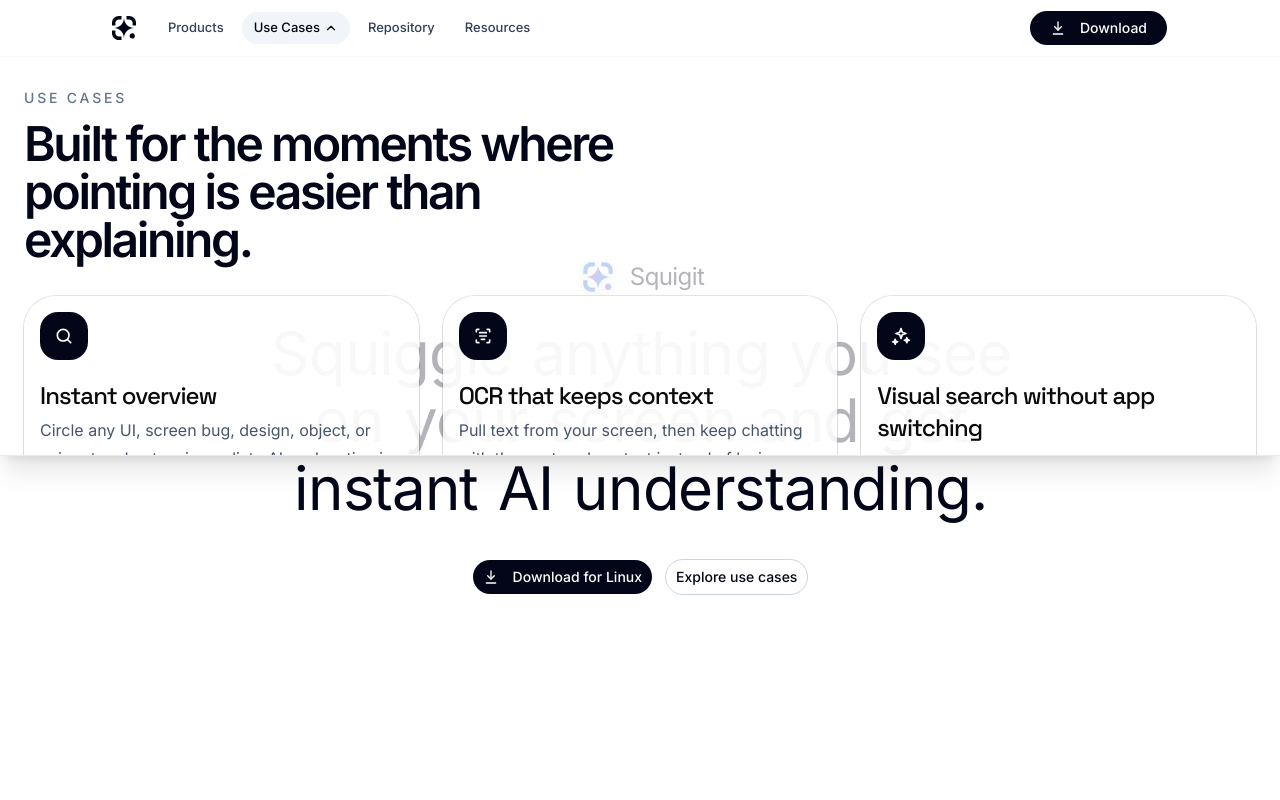
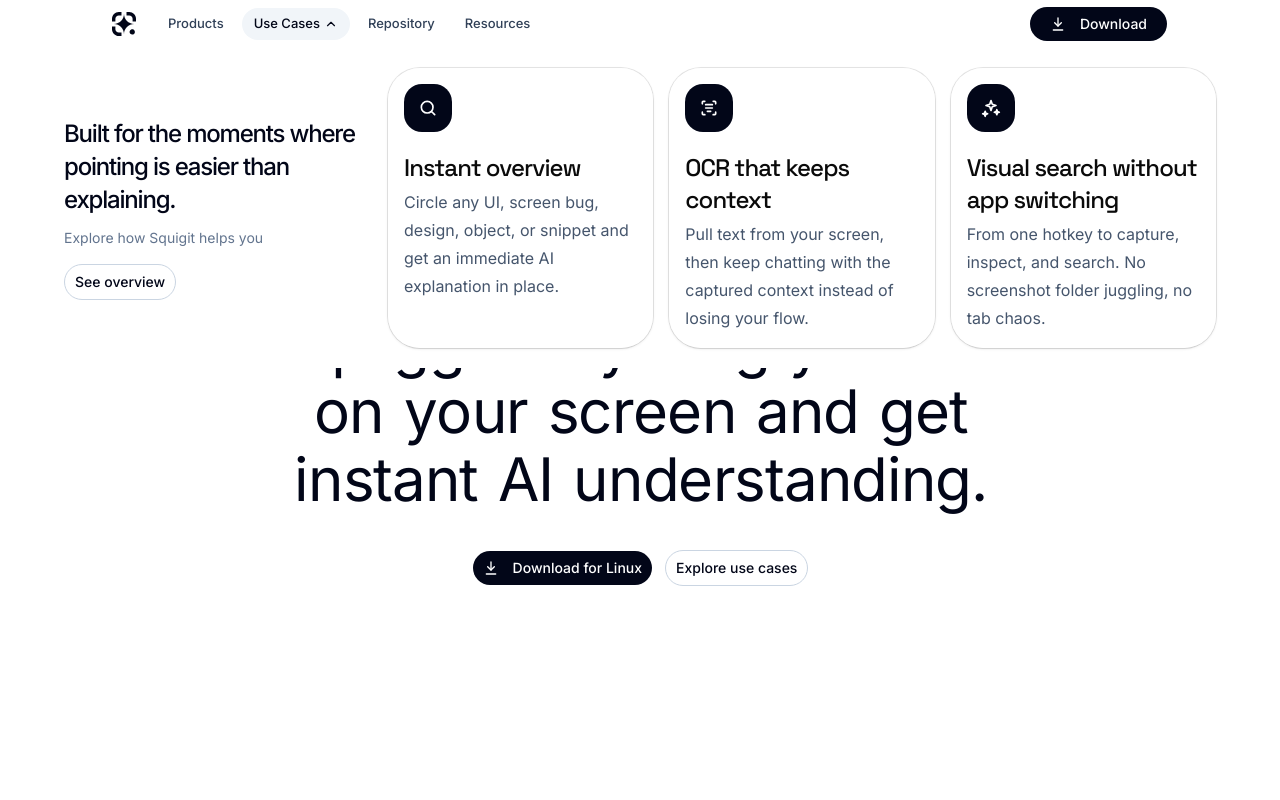
Before and after one commit to squigit-org/squigit-org.github.io, a React (Vite) app: page / in a window 1280 px wide. Both pictures are taken after a click on the button "Use Cases". Shown: the top 800 px of the page. Built offline with nearby package versions, Linux system fonts and the light colour scheme.

Commit message:
feat: update Header and UseCases components with improved styling, layout adjustments, and new button functionality

```diff
--- a/src/components/Header.tsx
+++ b/src/components/Header.tsx
@@ -50,10 +50,10 @@
 
   return (
     <header
-      className="sticky top-0 z-50 border-b border-slate-200/80 bg-white/80 backdrop-blur-xl"
+      className="sticky top-0 z-50 bg-white/65 backdrop-blur-2xl"
       onMouseLeave={closeUseCasesWithDelay}
     >
-      <div className="relative z-20 mx-auto flex h-14 w-full max-w-6xl items-center justify-between px-8 lg:px-12">
+      <div className="relative z-20 mx-auto flex h-12 w-full max-w-6xl items-center justify-between px-8 lg:px-12">
         <div className="flex items-center gap-4 lg:gap-5">
           <a
             href="#home"
@@ -125,13 +125,13 @@
         onMouseEnter={openUseCases}
         onMouseLeave={closeUseCasesWithDelay}
         className={cn(
-          "absolute inset-x-0 top-full z-10 h-[50vh] border-b border-slate-200/80 bg-white/70 shadow-xl backdrop-blur-2xl transition-all duration-300 ease-out",
+          "absolute inset-x-0 top-full z-10 overflow-hidden bg-white backdrop-blur-2xl transition-all duration-300 ease-out",
           useCasesOpen
             ? "pointer-events-auto translate-y-0 opacity-100"
             : "pointer-events-none -translate-y-3 opacity-0",
         )}
       >
-        <UseCases embedded />
+        <UseCases embedded open={useCasesOpen} />
       </div>
     </header>
   );
--- a/src/components/UseCases.tsx
+++ b/src/components/UseCases.tsx
@@ -1,4 +1,5 @@
 import { cn } from "@/src/lib/utils";
+import { Button } from "@/src/components/ui/button";
 import {
   Card,
   CardHeader,
@@ -7,7 +8,13 @@
 } from "@/src/components/ui/card";
 import { SearchIcon, ScanTextIcon, SparklesIcon } from "@/src/components/icons";
 
-export function UseCases({ embedded = false }: { embedded?: boolean }) {
+export function UseCases({
+  embedded = false,
+  open = false,
+}: {
+  embedded?: boolean;
+  open?: boolean;
+}) {
   const items = [
     {
       icon: SearchIcon,
@@ -31,28 +38,77 @@
       id={embedded ? undefined : "use-cases"}
       className={cn(
         "px-6",
-        embedded ? "h-full overflow-y-auto py-8" : "relative py-24",
+        embedded ? "py-5" : "relative py-24",
       )}
     >
-      <div className="mx-auto max-w-7xl">
-        <div className={cn("max-w-2xl", embedded ? "mb-8" : "mb-12")}>
+      <div className={cn("mx-auto", embedded ? "max-w-6xl" : "max-w-7xl")}>
+        <div
+          className={cn(
+            embedded
+              ? "grid items-center gap-6 lg:grid-cols-[minmax(220px,300px)_1fr]"
+              : "",
+          )}
+        >
+          <div
+            className={cn(
+              "max-w-2xl",
+              embedded ? "mb-0 flex h-full flex-col justify-center" : "mb-12",
+            )}
+          >
+            {!embedded && (
               <p className="mb-3 text-sm font-medium uppercase tracking-[0.2em] text-slate-500">
                 Use Cases
               </p>
-          <h2 className="text-4xl font-semibold tracking-[-0.05em] text-slate-950 md:text-5xl">
+            )}
+            <h2
+              className={cn(
+                "tracking-[-0.05em] text-slate-950",
+                embedded
+                  ? "text-2xl leading-snug font-medium"
+                  : "text-4xl font-semibold md:text-5xl",
+              )}
+            >
               Built for the moments where pointing is easier than explaining.
             </h2>
+            {embedded && (
+              <>
+                <p className="mt-3 text-sm text-slate-500">
+                  Explore how Squigit helps you
+                </p>
+                <a
+                  href="https://github.com/squigit-org/squigit/blob/main/README.md"
+                  target="_blank"
+                  rel="noreferrer"
+                  className="mt-4 inline-flex"
+                >
+                  <Button
+                    size="lg"
+                    variant="outline"
+                    className="rounded-full border-slate-300 bg-white/90"
+                  >
+                    See overview
+                  </Button>
+                </a>
+              </>
+            )}
           </div>
-        <div className="grid gap-6 md:grid-cols-3">
+
+          <div className={cn("grid", embedded ? "grid-cols-1 gap-4 sm:grid-cols-3" : "gap-6 md:grid-cols-3")}>
           {items.map((item) => {
             const Icon = item.icon;
             return (
               <Card
                 key={item.title}
                 className={cn(
-                  "rounded-[2rem] border-slate-200 shadow-sm backdrop-blur",
+                  "rounded-[2rem] border-slate-200 shadow-sm backdrop-blur transition-all duration-400 ease-out",
+                  embedded && (open ? "translate-y-0 opacity-100" : "translate-y-4 opacity-0"),
                   embedded ? "bg-white/70" : "bg-white/90",
                 )}
+                style={
+                  embedded
+                    ? { transitionDelay: open ? `${items.indexOf(item) * 70}ms` : "0ms" }
+                    : undefined
+                }
               >
                 <CardHeader>
                   <div className="mb-4 flex h-12 w-12 items-center justify-center rounded-2xl bg-slate-950 text-white">
@@ -70,6 +126,7 @@
           })}
           </div>
         </div>
+      </div>
     </section>
   );
 }
```
Lines whose indentation alone changed are shown as unchanged.
